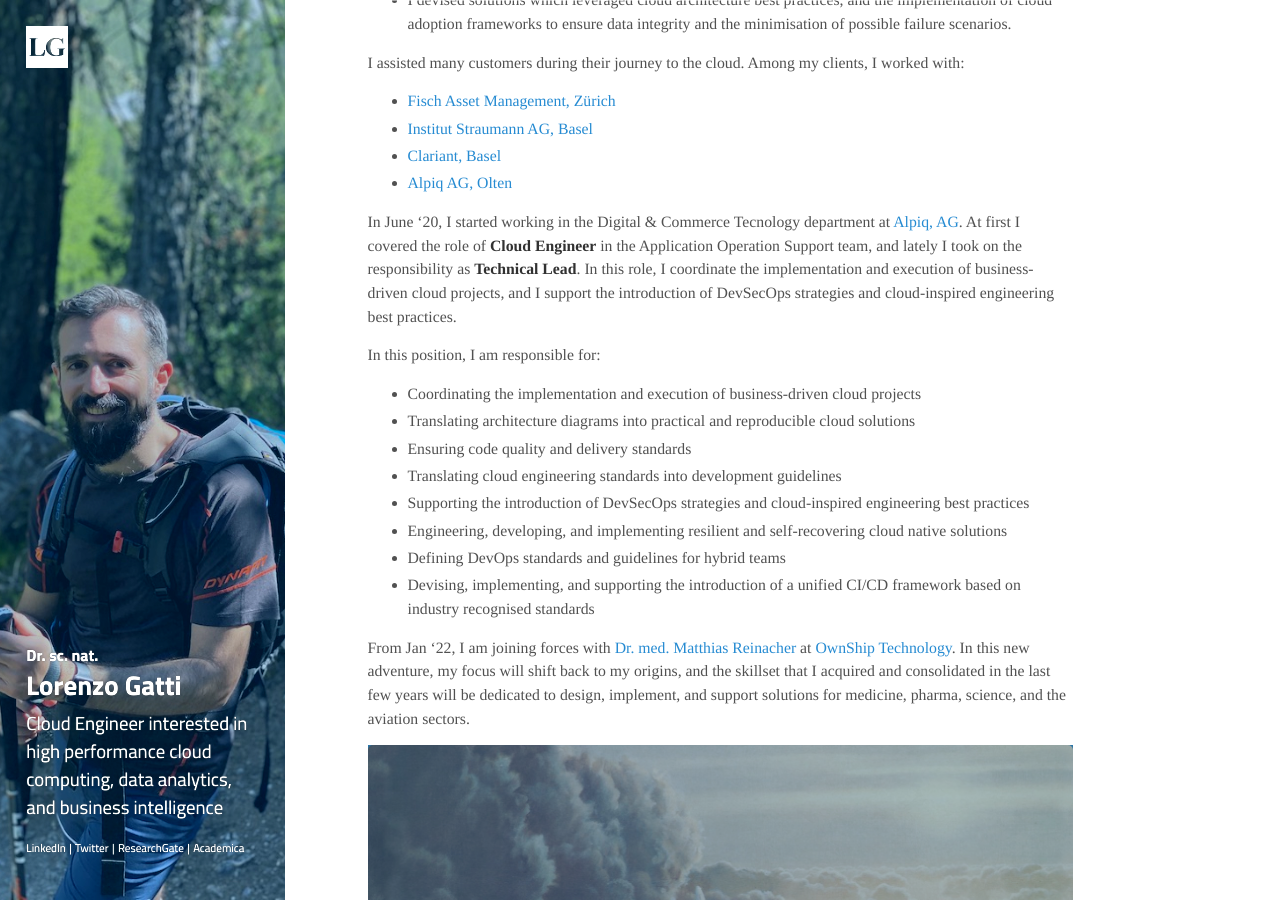
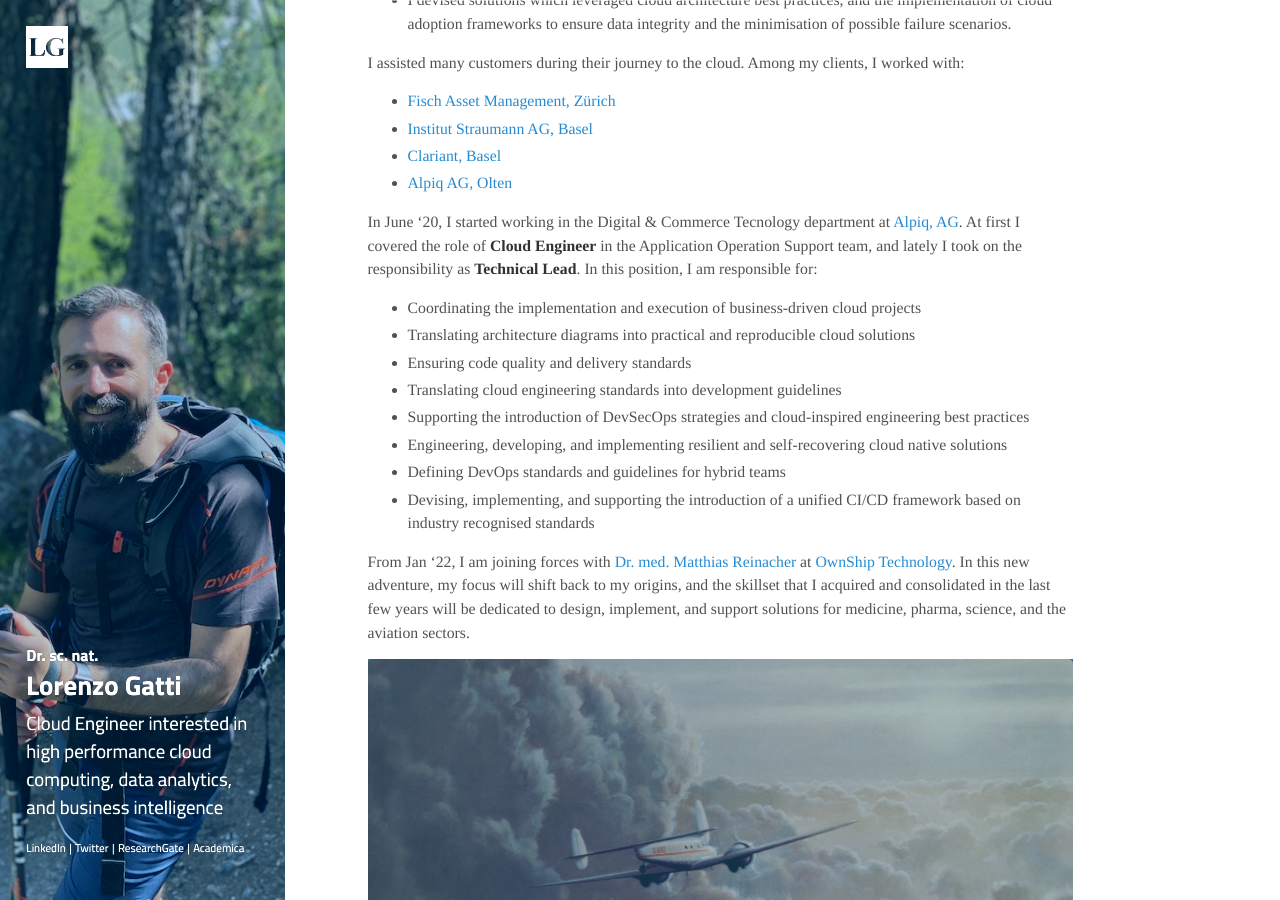
Before and after one commit to gattil/gattil.github.io, a Jekyll site: the page built from 01_about/index.md, in a window 1280 px wide and 900 px high, scrolled down 1175 px. Built offline with Jekyll 4.4.1, drawn with Linux system fonts in a browser that asks for light colours; some of the changed text lies outside the part shown.

Commit message:
update files

```diff
--- a/01_about/index.md
+++ b/01_about/index.md
@@ -49,9 +49,8 @@
 - [Alpiq AG, Olten](https://www.alpiq.com/)
 
 
-In June '20, I started working in the Digital & Commerce Tecnology department at [Alpiq, AG](https://www.alpiq.com/). At first I covered the role of <strong>Cloud Engineer</strong> in the Application Operation Support team, and lately I took on the responsibility as <strong>Technical Lead</strong>. In this role, I coordinate the implementation and execution of business-driven cloud projects, and I support the introduction of DevSecOps strategies and cloud-inspired engineering best practices.
+In June '20, I started working in the Digital & Commerce Tecnology department at [Alpiq, AG](https://www.alpiq.com/). At first I covered the role of <strong>Cloud Engineer</strong> in the Application Operation Support team, and lately I took on the responsibility as <strong>Technical Lead</strong>. In this position, I am responsible for:
 
-In this position, I am responsible for:
 - Coordinating the implementation and execution of business-driven cloud projects
 - Translating architecture diagrams into practical and reproducible cloud solutions
 - Ensuring code quality and delivery standards
```
Also changed, not shown: other parts of 01_about/index.md (+1 -1 lines), 12 other files.
